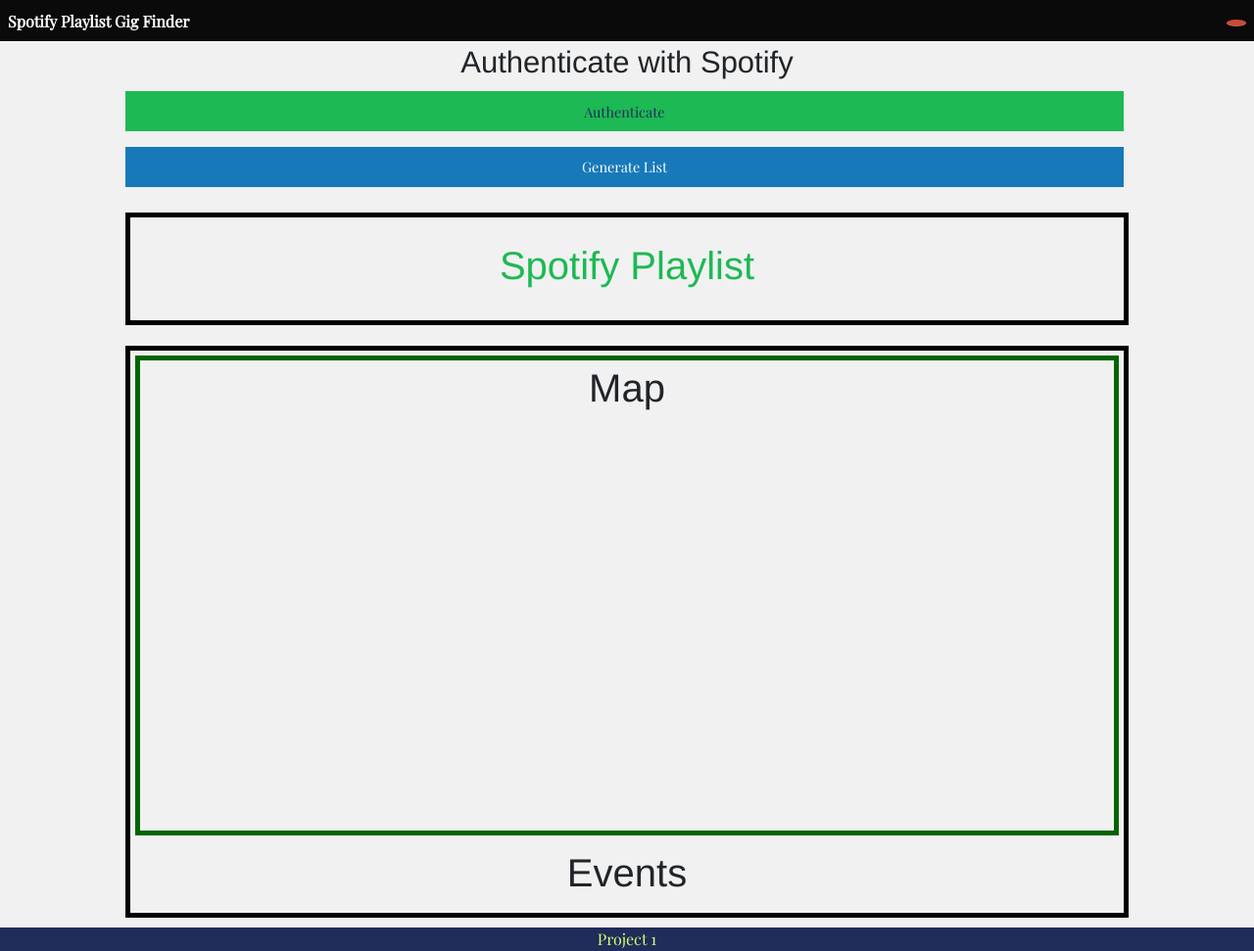
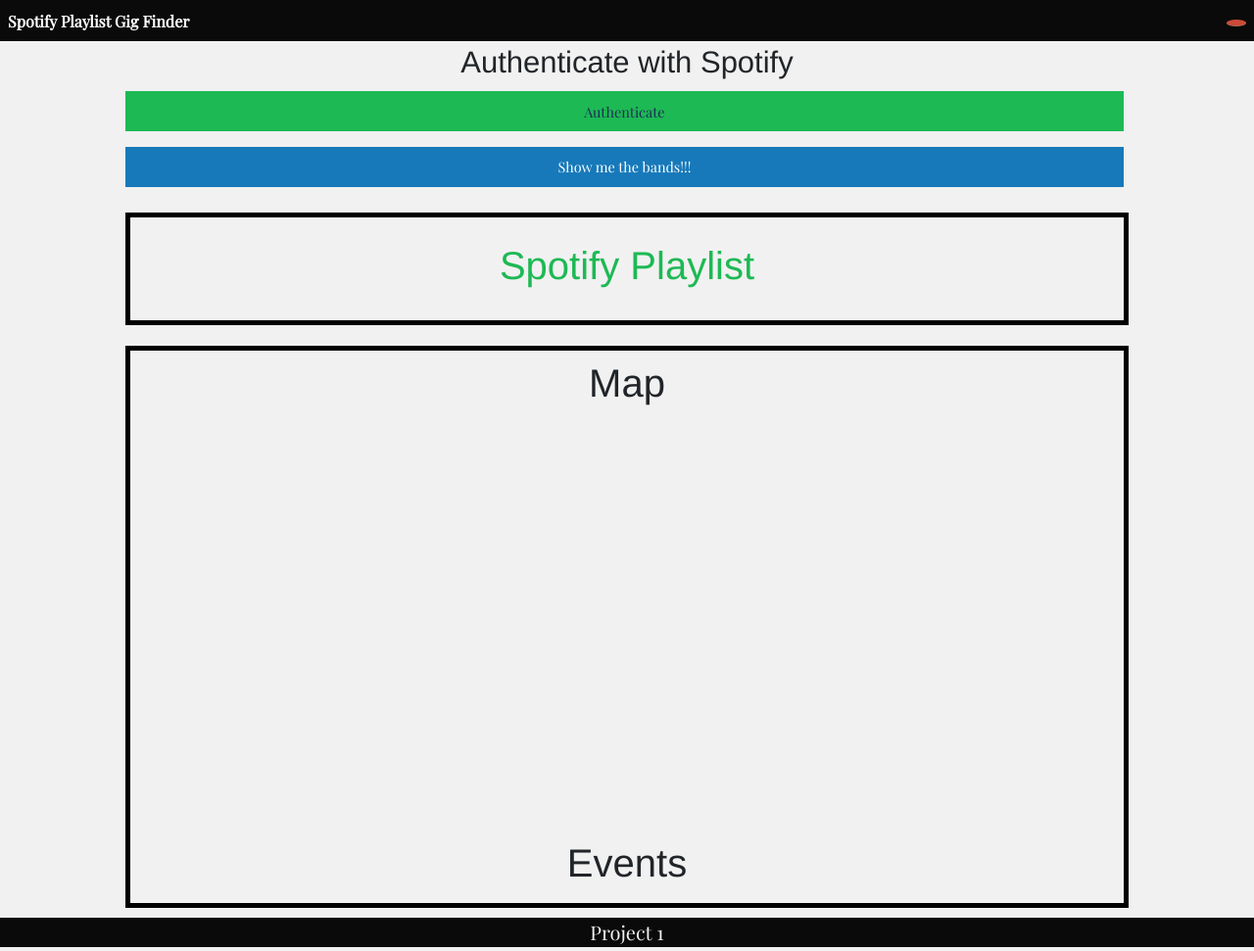
Before and after one commit to MwangiR/Group1_Project, a plain HTML site: page index.html in a window 1280 px wide. Shown: the whole page at 98% size. Drawn offline with nearby package versions, Linux system fonts and the light colour scheme; some packages are replaced by stand-ins of ours; some icons are missing.

Commit message:
Minor css Update

```diff
--- a/index.html
+++ b/index.html
@@ -46,7 +46,7 @@
                     <a href="#" class="button expanded" id="authBtn" onclick="authenticate()">Authenticate</a>
                 </div>
                 <div>
-                    <button id="generateList" class="button expanded">Generate List</button>
+                    <button id="generateList" class="button expanded">Show me the bands!!!</button>
                 </div>
 
             </div>
@@ -54,23 +54,6 @@
                 <h2>Spotify Playlist</h2>
                 <article>
                     <div class="playlistTab">
-
-                        <!-- <div id="searchResult">
-                            <div id="playlistTitle">
-                                <h3>Playlist</h3>
-                            </div>
-                            <div id="searchTicket">
-                                <button href="#" class="success button expanded">Search Ticket</button>
-                            </div>
-                        </div>
-                        <div id="searchResult">
-                            <div id="playlistTitle">
-                                <h3>Playlist</h3>
-                            </div>
-                            <div id="searchTicket">
-                                <button href="#" class="success button expanded">Search Ticket</button>
-                            </div>
-                        </div> -->
 
                     </div>
                 </article>
@@ -105,7 +88,7 @@
         crossorigin="anonymous"></script>
     <script src="./scripts/index.js"></script>
     <script src="./scripts/playlistInfo.js"></script>
-    <script src="https://maps.googleapis.com/maps/api/js?key=AIzaSyBYf20aoNlqP4t3mGaRW__BmWmIoVyuDEg"async
+    <script src="https://maps.googleapis.com/maps/api/js?key=AIzaSyBYf20aoNlqP4t3mGaRW__BmWmIoVyuDEg" async
         defer></script>
     <!-- // maybe move up -->
 </body>
--- a/styles/index.css
+++ b/styles/index.css
@@ -91,7 +91,6 @@ section {
 }
 
 #artistSection aside {
-  border: 5px solid darkgreen;
   margin: 5px;
   flex: 1 0 40%;
   display: flex;
@@ -138,11 +137,12 @@ section {
 
 footer {
   text-align: center;
-  color: var(--mindaro);
-  background-color: var(--spaceCadet);
+  color: #f1f1f1;
+  background-color: #0a0a0a;
   position: relative;
   bottom: 0 !important;
   width: 100%;
+  font-size: 20px;
 }
 
 /* test */
```
